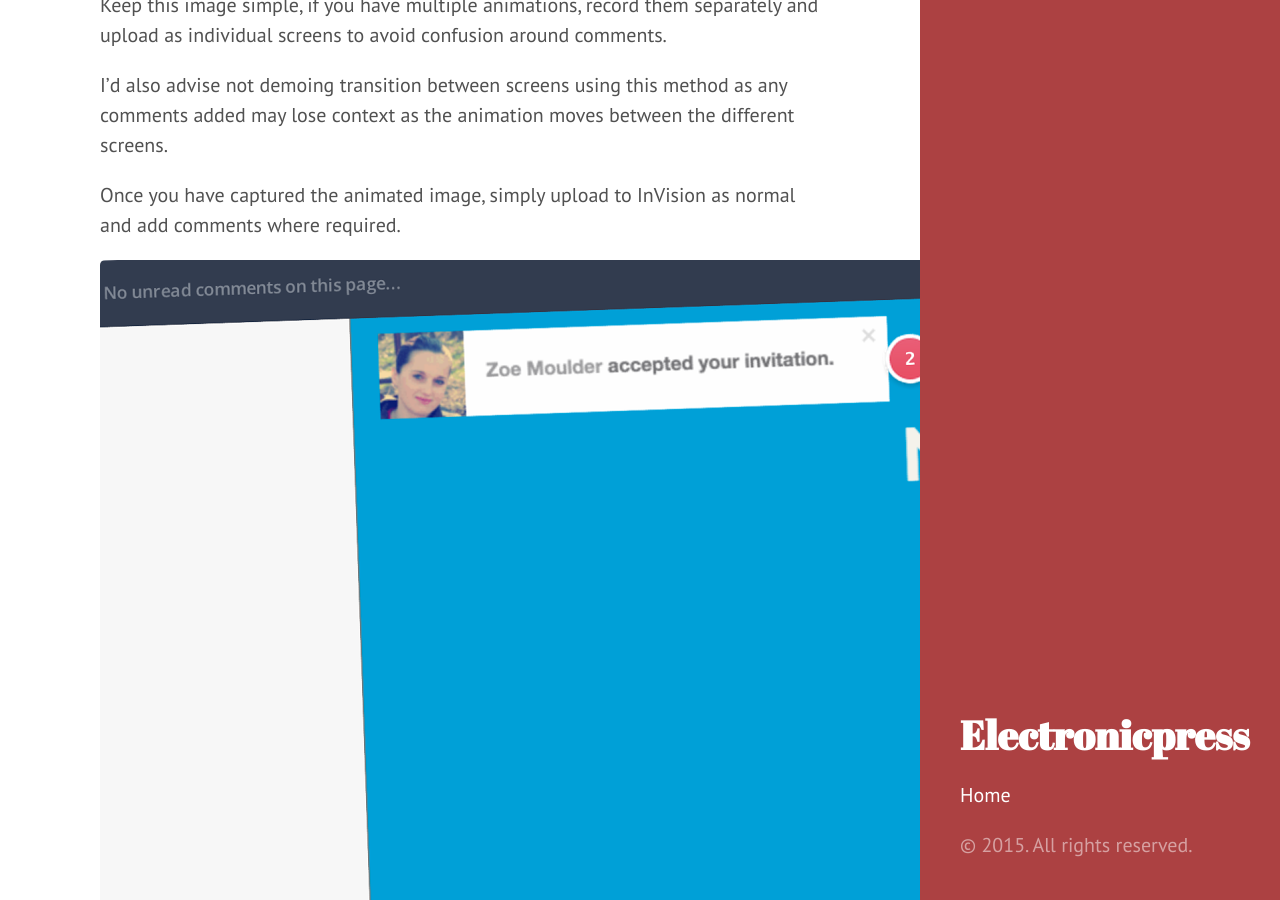
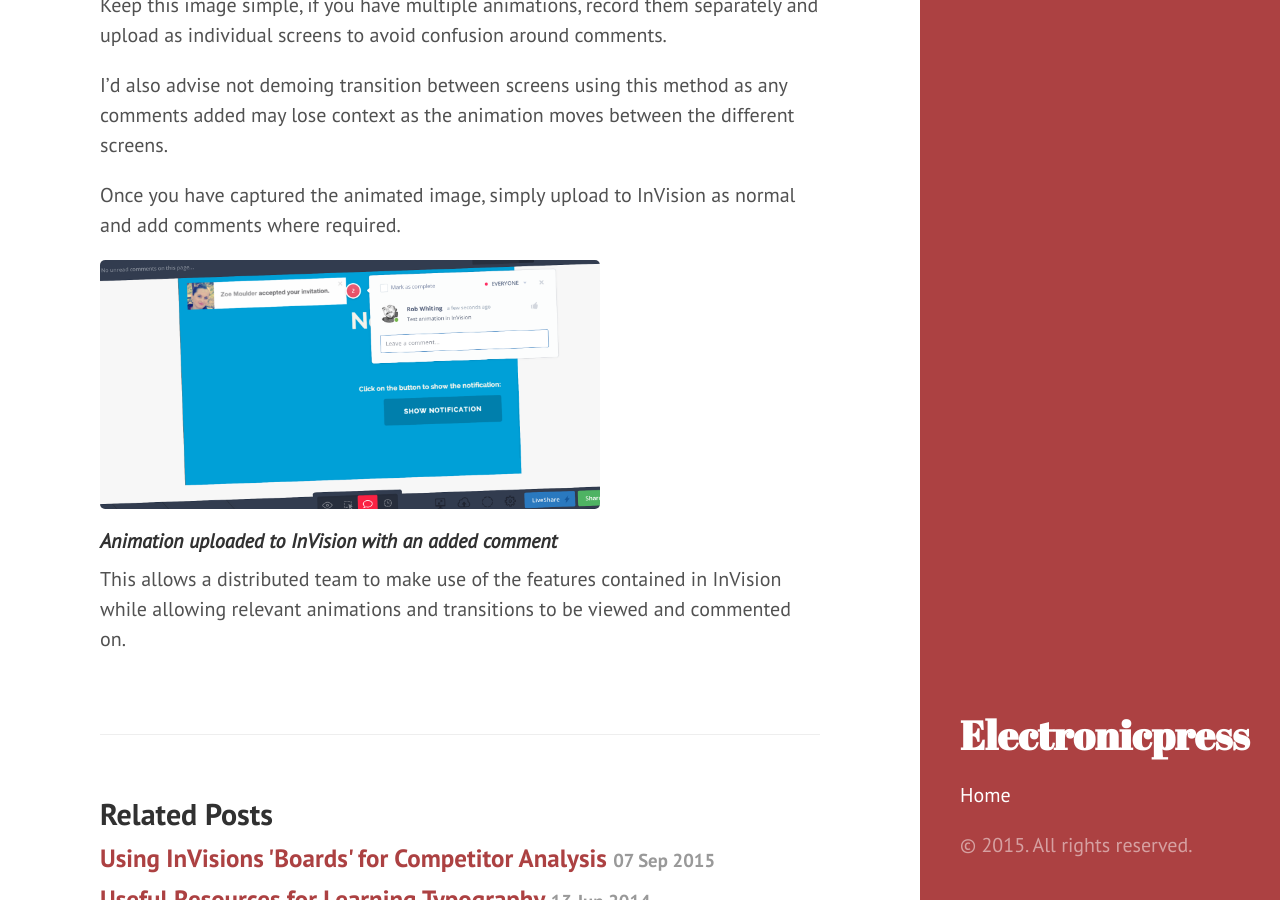
Before and after one commit to whitingx/whitingx.github.io, a Jekyll site: the page built from _posts/2014-09-09-demonstrating-animations-transitions-invision.markdown, in a window 1280 px wide and 900 px high, scrolled down 1465 px. Built offline with Jekyll 4.4.1, drawn with Linux system fonts in a browser that asks for light colours.

Commit message:
fix class name

```diff
--- a/_posts/2014-09-09-demonstrating-animations-transitions-invision.markdown
+++ b/_posts/2014-09-09-demonstrating-animations-transitions-invision.markdown
@@ -26,7 +26,7 @@
 
 Once you have captured the animated image, simply upload to InVision as normal and add comments where required.
 
-![Animation uploaded to InVision with an added comment](https://raw.githubusercontent.com/whitingx/whitingx.github.io/master/_posts/images/invision-anim-comment-2.png "[Animation uploaded to InVision with an added comment"){: .center-image }
+![Animation uploaded to InVision with an added comment](https://raw.githubusercontent.com/whitingx/whitingx.github.io/master/_posts/images/invision-anim-comment-2.png "[Animation uploaded to InVision with an added comment"){: .blog-image }
 
 ###### _Animation uploaded to InVision with an added comment_
 
```
